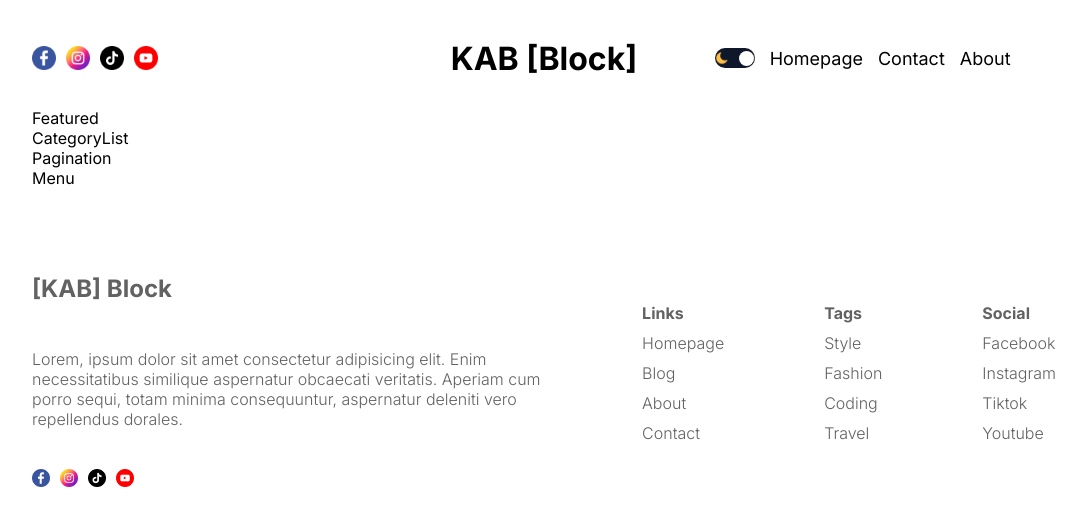
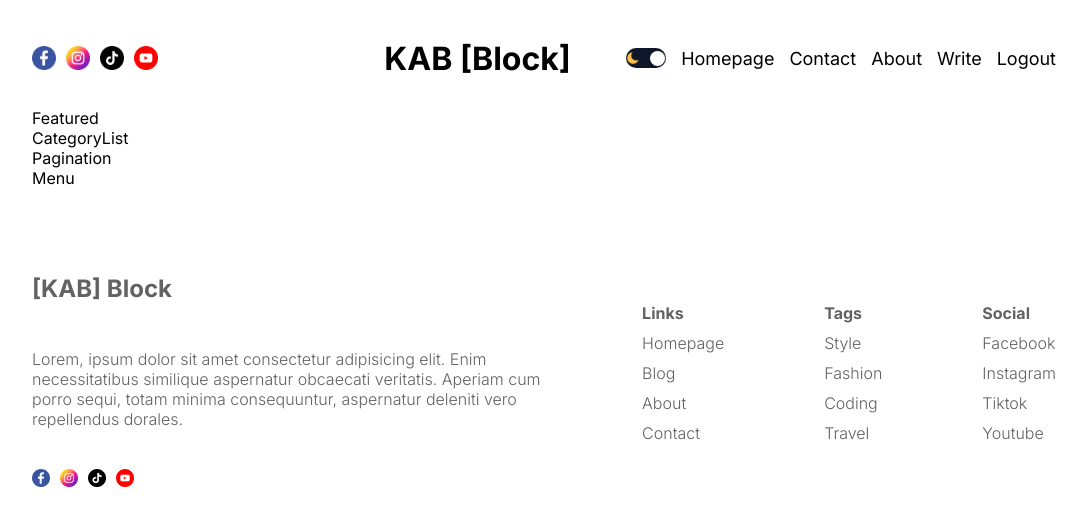
Before and after one commit to Sama-E/NextKabBlock, a Next.js app in the folder micro_blog/: page / in a window 1280 px wide. Shown: the top 526 px of the page, without its empty margins (96-1183 px from the left). Built offline with nearby package versions, Linux system fonts and the light colour scheme.

Commit message:
authlinks

```diff
--- a/micro_blog/src/components/AuthLinks/AuthLinks.jsx
+++ b/micro_blog/src/components/AuthLinks/AuthLinks.jsx
@@ -2,6 +2,7 @@
 import styles from "./authLinks.module.css";
 import { useState } from "react";
 // import { signOut, useSession } from "next-auth/react";
+// import { useSession } from "next-auth/react";
 import Link from "next/link";
 
 const AuthLinks = () => {
@@ -10,7 +11,7 @@ const AuthLinks = () => {
 
   return (
     <>
-      {/* {status === "unauthenticated" ? (
+      {status === "unauthenticated" ? (
         <Link href="/login" className={styles.link}>
           Login
         </Link>
@@ -19,11 +20,13 @@ const AuthLinks = () => {
           <Link href="/write" className={styles.link}>
             Write
           </Link>
-          <span className={styles.link} onClick={signOut}>
+          {/* <span className={styles.link} onClick={signOut}> */}
+          <span className={styles.link}>
             Logout
           </span>
         </>
-      )} */}
+      )}
+
       <div className={styles.burger} onClick={() => setOpen(!open)}>
         <div className={styles.line}></div>
         <div className={styles.line}></div>
@@ -34,14 +37,16 @@ const AuthLinks = () => {
           <Link href="/">Homepage</Link>
           <Link href="/">About</Link>
           <Link href="/">Contact</Link>
-          {/* {status === "notauthenticated" ? (
+
+          {status === "notauthenticated" ? (
             <Link href="/login">Login</Link>
           ) : (
             <>
               <Link href="/write">Write</Link>
               <span className={styles.link}>Logout</span>
             </>
-          )} */}
+          )}
+
         </div>
       )}
     </>
```
